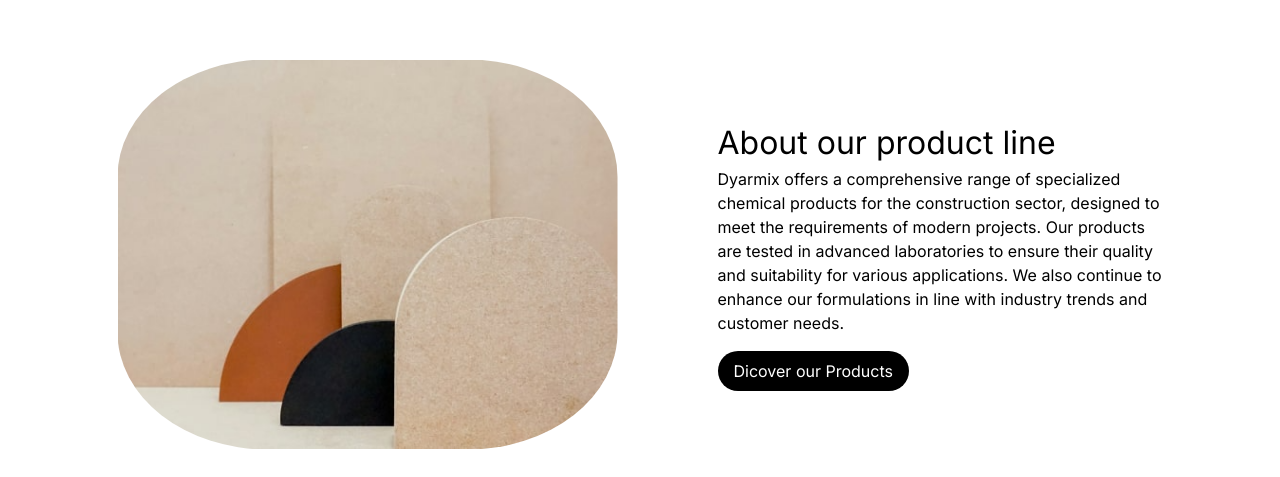
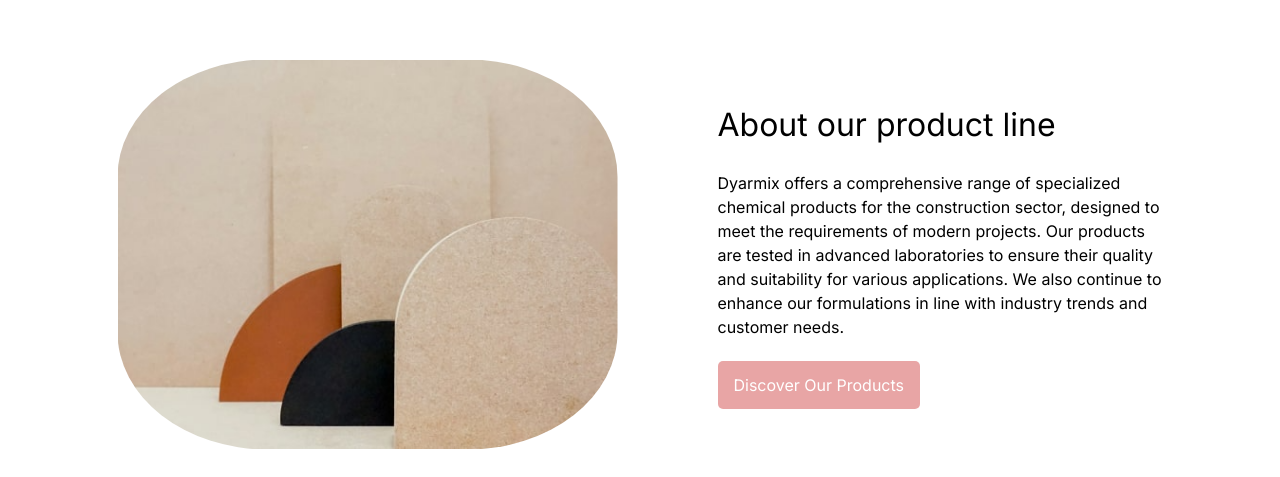
Before and after one commit to ToqaUsama136/Dyarmix-app, a Next.js app: page /home in a window 1280 px wide. Shown: the part 674-1151 px from the top of the page. Built offline with nearby package versions, Linux system fonts and the light colour scheme.

Commit message:
feat: :pushpin:

```diff
--- a/app/components/button/page.tsx
+++ b/app/components/button/page.tsx
@@ -0,0 +1,19 @@
+type buttonProps = {
+  text: string;
+  className: string;
+  onClick?: () => void;
+};
+const Button = ({ className, text }: buttonProps) => {
+  return (
+    <button
+      type="submit"
+      className={`rounded-[5px] text-white transition-all
+                duration-300 ease-out py-[12px] px-[16px]
+                ${className}`}
+    >
+      {text}
+    </button>
+  );
+};
+
+export default Button;
--- a/app/home/hero.tsx
+++ b/app/home/hero.tsx
@@ -1,5 +1,7 @@
 import React from 'react';
 import Image from 'next/image';
+import Button from '@/components/button/page';
+import Link from 'next/link';
 
 export const Hero = () => {
   return (
@@ -30,8 +32,8 @@ export const Hero = () => {
           />
         </div>
         <article className="max-w-[445px]">
-          <h2 className="text-[32px]">About our product line</h2>
-          <p>
+          <h2 className="text-[32px] mb-[22px]">About our product line</h2>
+          <p className="mb-[22px]">
             Dyarmix offers a comprehensive range of specialized chemical
             products for the construction sector, designed to meet the
             requirements of modern projects. Our products are tested in advanced
@@ -39,9 +41,12 @@ export const Hero = () => {
             applications. We also continue to enhance our formulations in line
             with industry trends and customer needs.
           </p>
-          <button className="bg-black text-white py-2 px-4 rounded-full mt-4">
-            Dicover our Products
-          </button>
+          <Link href="/productlist">
+            <Button
+              text={'Discover Our Products'}
+              className="bg-[#DD7A7AAB] hover:bg-[#DD7A7A]"
+            />
+          </Link>
         </article>
       </section>
     </div>
--- a/app/page.tsx
+++ b/app/page.tsx
@@ -1,4 +1,4 @@
-import Landing from './home/page';
+import Landing from '@/home/page';
 
 export default function Home() {
   return (
--- /dev/null
+++ b/app/pages/productlist/page.tsx
@@ -0,0 +1,5 @@
+const productlist = () => {
+  return <div>productlist</div>;
+};
+
+export default productlist;
```
